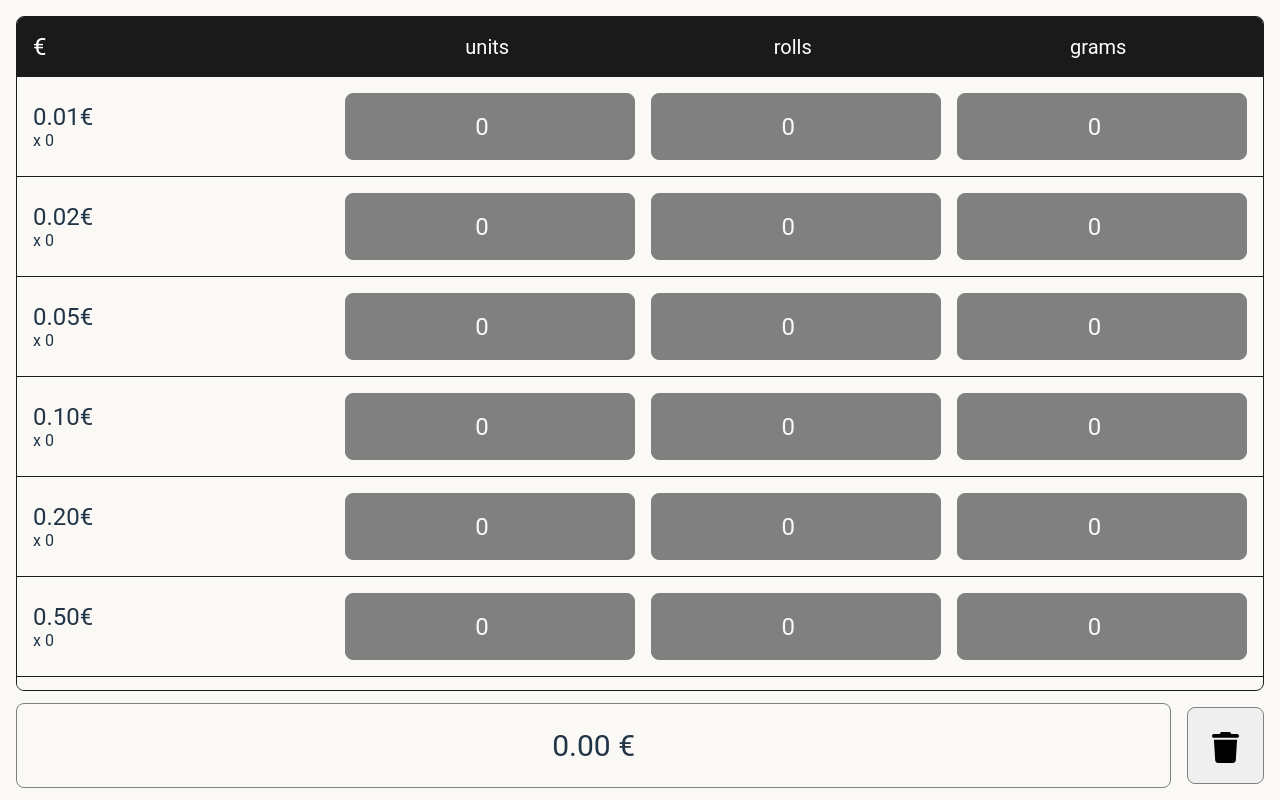
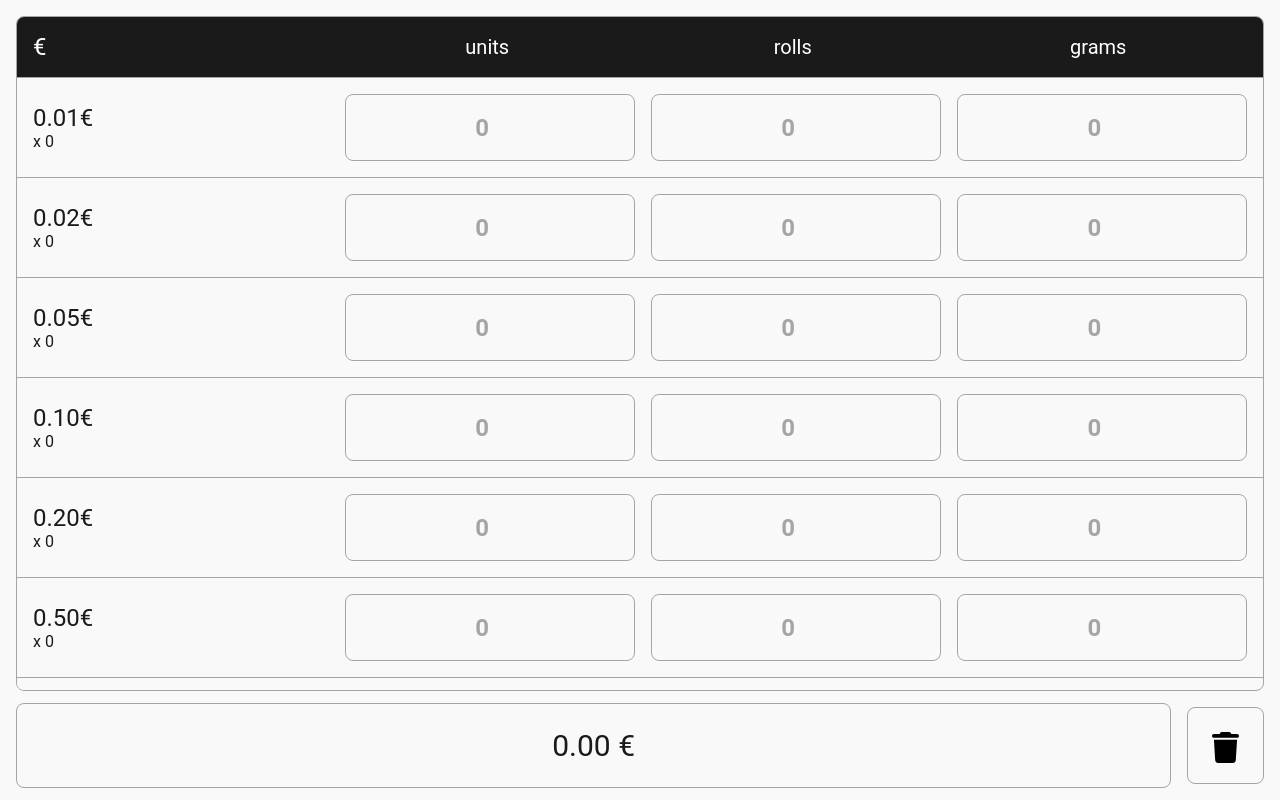
Before and after one commit to lemarJul/money-counter-app, a React (Vite) app: page / in a window 1280 px wide. Built offline with nearby package versions, Linux system fonts and the light colour scheme.

Commit message:
style(App): update design system and components styles

```diff
--- a/src/components/App.css
+++ b/src/components/App.css
@@ -1,26 +1,87 @@
 :root {
-  font-family: Roboto, system-ui, -apple-system, "Open Sans", "Helvetica Neue",
-    sans-serif;
-  font-weight: 400;
+  /* DESIGN SYSTEM */
+  /* spacing */
+  --spacing-xs: 4px;
+  --spacing-s: 8px;
+  --spacing-m: 16px;
+  --spacing-l: 24px;
+  --spacing-xl: 32px;
+  --spacing-xxl: 64px;
+
+  /* colors */
+  --color-off-white: #f9f9f9;
+  --color-black-500: #000000;
+  --color-black-100: #1a1a1a;
+  --color-black-50: #333333;
+  --color-black-25: #4d4d4d;
+  --color-black-10: #595959;
+  --color-black-5: #666666;
+  --color-black-A5: #a5a5a5;
+  --color-purple-500: #646cff;
+  --color-purple-300: #8f8fff;
+  --color-purple-100: #a6a6ff;
+  --color-purple-50: #b9b9ff;
+  --color-purple-25: #ccccff;
+  --color-purple-10: #d9d9ff;
+  --color-green-500: #00d3a2;
+
+  --color-white: var(--color-off-white);
+  --color-black: var(--color-black-100);
+  --color-primary: var(--color-purple-500);
+  --color-primary-faded: var(--color-purple-100);
+  --color-secondary: var(--color-green-500);
+  --color-lightgray: var(--color-black-A5);
+  --color-gray: var(--color-black-5);
+  --color-disabled: var(--color-lightgray);
+  /* font */
+  --font-family: "Roboto", system-ui, -apple-system, "Open Sans",
+    "Helvetica Neue", sans-serif;
+  --font-size-xs: 0.75rem;
+  --font-size-s: 0.875rem;
+  --font-size-m: 1rem;
+  --font-size-l: 1.25rem;
+  --font-size-xl: 1.5rem;
+  --font-size-xxl: 1.875rem;
+  --font-weight-light: 300;
+  --font-weight-regular: 400;
+  --font-wight-medium: 500;
+  --font-weight-bold: 700;
+  --font-main-color: var(--color-white);
+  --font-disabled-color: var(--color-lightgray);
+  /* Background */
+  --background-color: var(--color-black-100);
+  /* Border */
+  --border-color: var(--color-lightgray);
+  --border-disabled-color: var(--color-gray);
+  --border-width: 1px;
+  --border-style: solid;
+  --border-radius: 8px;
+
+  /*  INITS */
+  font-family: var(--font-family);
+  font-weight: var(--font-weight-regular);
 
   color-scheme: light dark;
-  color: rgba(255, 255, 255, 0.87);
-  background-color: #242424;
+  color: var(--font-main-color);
+  background-color: var(--background-color);
 
   font-synthesis: none;
   text-rendering: optimizeLegibility;
   -webkit-font-smoothing: antialiased;
   -moz-osx-font-smoothing: grayscale;
 }
+
 @media (prefers-color-scheme: light) {
   :root {
-    color: #213547;
-    background-color: #ffffff;
+    --background-color: var(--color-white);
+    --font-main-color: var(--color-black);
   }
 }
 
 button {
   border-radius: var(--border-radius);
+  font-size: var(--font-size-xl);
+  font-weight: var(--font-weight-bold);
 }
 
 #root {
@@ -32,34 +93,6 @@ button {
   text-align: center;
   overflow: hidden;
 
-  --border-radius: 8px;
-  --spacing-xs: 4px;
-  --spacing-s: 8px;
-  --spacing-m: 16px;
-  --spacing-l: 24px;
-  --spacing-xl: 32px;
-  --spacing-xxl: 64px;
-
-  --font-size-xs: 0.75rem;
-  --font-size-s: 0.875rem;
-  --font-size-m: 1rem;
-  --font-size-l: 1.25rem;
-  --font-size-xl: 1.5rem;
-  --font-size-xxl: 1.875rem;
-
-  --color-white: #faf9f6;
-  --color-black: #1a1a1a;
-  --color-primary: #646cff;
-  --color-primary-faded: #a6a6ff;
-  --color-secondary: #00d3a2;
-  --color-secondary-faded: #e3f6f5;
-  --color-lightgray: lightgray;
-  --color-lightgray: gray;
-
-  --border-color: var(--color-lightgray);
-  --border-width: 1px;
-
-  background-color: var(--color-white);
   margin: auto;
 }
 
--- a/src/components/App.tsx
+++ b/src/components/App.tsx
@@ -24,7 +24,7 @@ const Form = styled.form`
   width: 100%;
   overflow-x: hidden;
   overflow-y: scroll;
-  border: var(--border-width) solid var(--color-black);
+  border: var(--border-width) solid var(--border-color);
   border-radius: var(--border-radius);
 `;
 
@@ -41,6 +41,7 @@ const InventoryHeaders = styled.div`
   padding: var(--spacing-m);
   gap: var(--spacing-s);
   font-size: var(--font-size-l);
+  border-bottom: var(--border-width) solid var(--border-color);
 
   & > span {
     flex: 1;
--- a/src/components/Inventory/InventoryRow.tsx
+++ b/src/components/Inventory/InventoryRow.tsx
@@ -5,7 +5,7 @@ import { NumberInput } from "./NumberInput";
 import { useSwipeable } from "react-swipeable";
 
 const Row = styled.div`
-  border-bottom: var(--border-width) solid var(--color-black);
+  border-bottom: var(--border-width) solid var(--border-color);
   display: flex;
   width: 100%;
   height: 100px;
@@ -20,8 +20,11 @@ const Label = styled.span`
   justify-content: center;
   text-align: left;
   font-size: var(--font-size-xl);
-  background-color: var(--color-white);
-  //   background-color: lightgreen;
+  background-color: var(--background-color);
+
+  @media (prefers-color-scheme: dark) {
+    color: var(--color-white);
+  }
 `;
 
 const SwipeableContainer = styled.div<{ swiped: boolean }>`
@@ -44,7 +47,8 @@ const ResetContainer = styled.div`
 `;
 
 const ResetButton = styled.button`
-  background-color: indianred;
+  background-color: var(--color-primary-faded);
+  color: var(--color-black);
   flex: 1;
   display: flex;
   justify-content: center;
@@ -125,7 +129,7 @@ export const InventoryRow = ({
               setSwiped(false);
             }}
           >
-            delete
+            reset
           </ResetButton>
         </ResetContainer>
       </SwipeableContainer>
--- a/src/components/Inventory/NumberInput.tsx
+++ b/src/components/Inventory/NumberInput.tsx
@@ -4,33 +4,33 @@ const StyledInput = styled.input`
   all: unset;
   text-align: center;
   font-size: var(--font-size-xl);
-
+  background-color: var(--color-black);
   border: var(--border-width) solid var(--color-black);
-  background-color: var(--color-black);
   border-radius: var(--border-radius);
+  aspect-ratio: 1/1;
+  font-weight: bold;
   color: var(--color-white);
-  aspect-ratio: 1/1;
 
   &[value="0"] {
-    border-color: var(--color-lightgray);
-    background-color: var(--color-lightgray);
+    background-color: var(--background-color);
+    border-color: var(--color-disabled);
+    color: var(--color-disabled);
   }
 
   &:focus {
-    background-color: var(--color-primary-faded);
+    background-color: var(--color-primary);
+    color: var(--color-white);
     border-color: var(--color-primary-faded);
     font-weight: bold;
   }
 
   @media (prefers-color-scheme: dark) {
     color: var(--color-black);
-    border-color: var(--color-lightgray);
-    background-color: var(--color-lightgray);
+    border-color: var(--color-disabled);
+    background-color: var(--color-disabled);
 
     &[value="0"] {
-      color: var(--color-gray);
-      border-color: var(--color-black);
-      background-color: var(--color-black);
+      background-color: var(--background-color);
     }
 
     &:focus {
--- a/src/components/TotalDisplay.tsx
+++ b/src/components/TotalDisplay.tsx
@@ -13,7 +13,6 @@ const Container = styled.div`
   border-radius: var(--border-radius);
 `;
 const Total = styled.div`
-  background-color: var(--color-white);
   flex: 1;
   text-align: center;
   font-size: var(--font-size-xxl);
@@ -22,6 +21,7 @@ const Total = styled.div`
   border: var(--border-width) solid var(--border-color);
 `;
 const ResetButton = styled.button`
+  background-color: var(--background-color);
   aspect-ratio: 1;
   height: 100%;
   padding: var(--spacing-l);
@@ -41,6 +41,11 @@ const ResetButton = styled.button`
     outline: none;
     border-color: none;
   }
+  @media (prefers-color-scheme: dark) {
+    img {
+      filter: invert(1);
+    }
+  }
 `;
 
 export const TotalDisplay = ({
```
